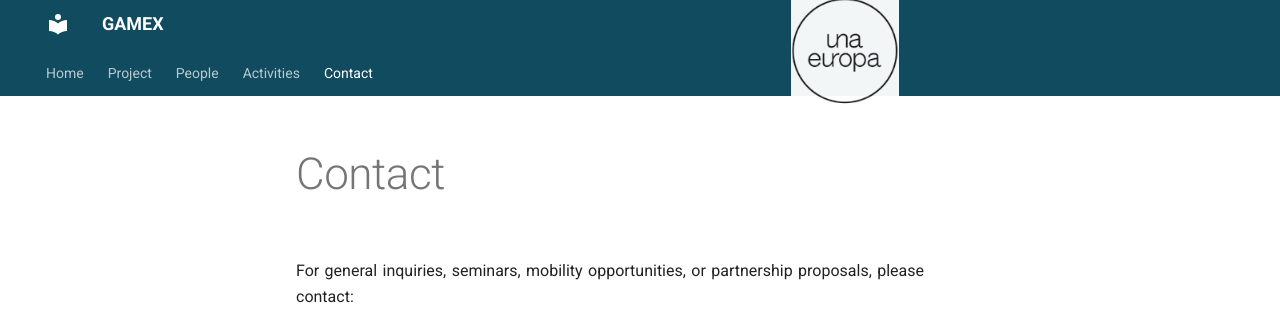
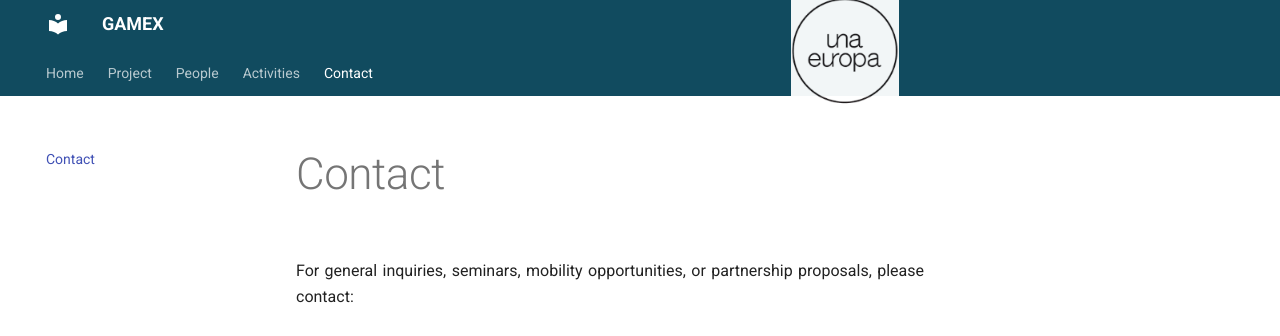
Before and after one commit to gamex-network/gamex-network.github.io, an MkDocs documentation site: the page built from docs/contact.md, in a window 1280 px wide. Shown: the top 336 px of the page. Built offline with MkDocs 1.6.1 and Material for MkDocs 9.7.7, drawn with Linux system fonts in a browser that asks for light colours.

Commit message:
Update extra.css

```diff
--- a/docs/stylesheets/extra.css
+++ b/docs/stylesheets/extra.css
@@ -80,16 +80,6 @@
   text-align: justify;
 }
 
-/* Hide ONLY the Home item in the left sidebar (robust) */
-.md-sidebar--primary .md-nav__link[href$="/"],
-.md-sidebar--primary .md-nav__link[href$="/index/"],
-.md-sidebar--primary .md-nav__link[href$="/index.html"],
-.md-sidebar--primary .md-nav__link[href$="./"],
-.md-sidebar--primary .md-nav__link[href$="./index/"] {
-  display: none !important;
-}
-
-
 /* Keep right sidebar but hide the Table of Contents content */
 .md-sidebar--secondary .md-nav--secondary {
   display: none !important;
```
